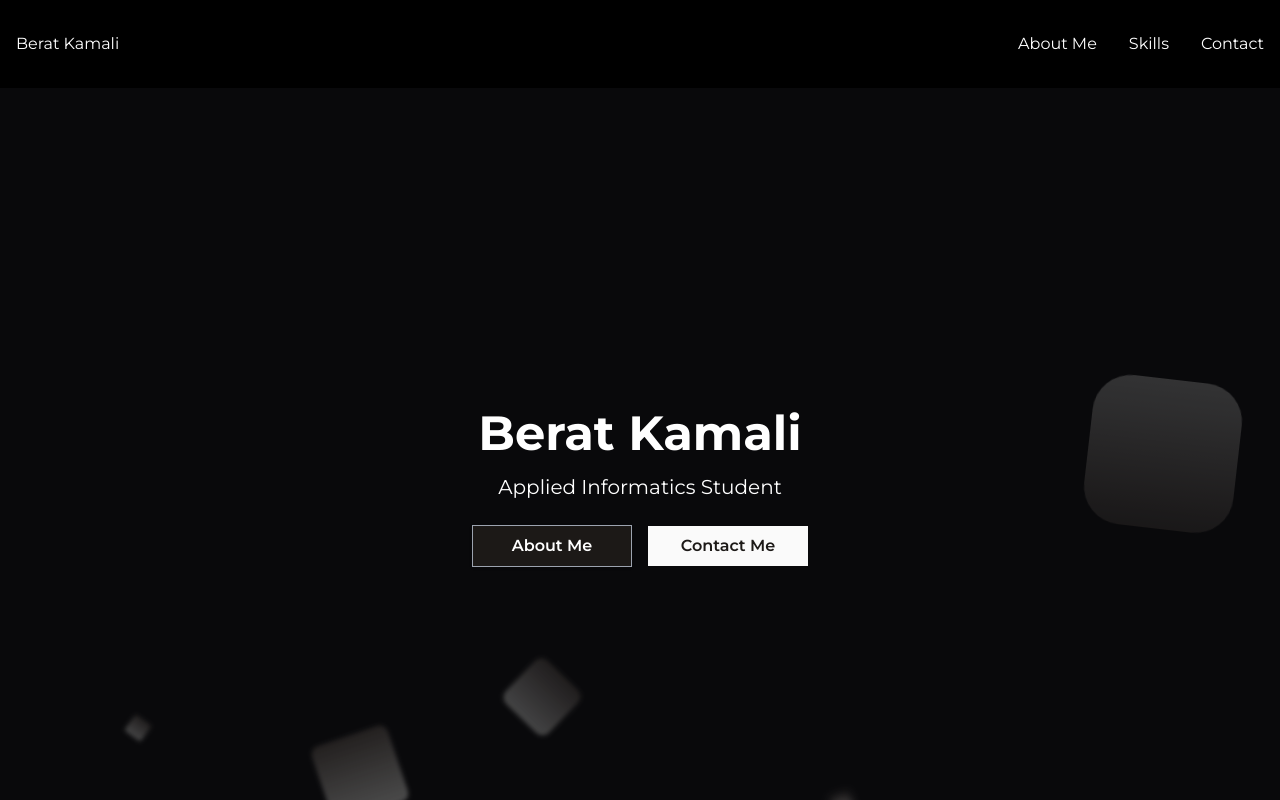
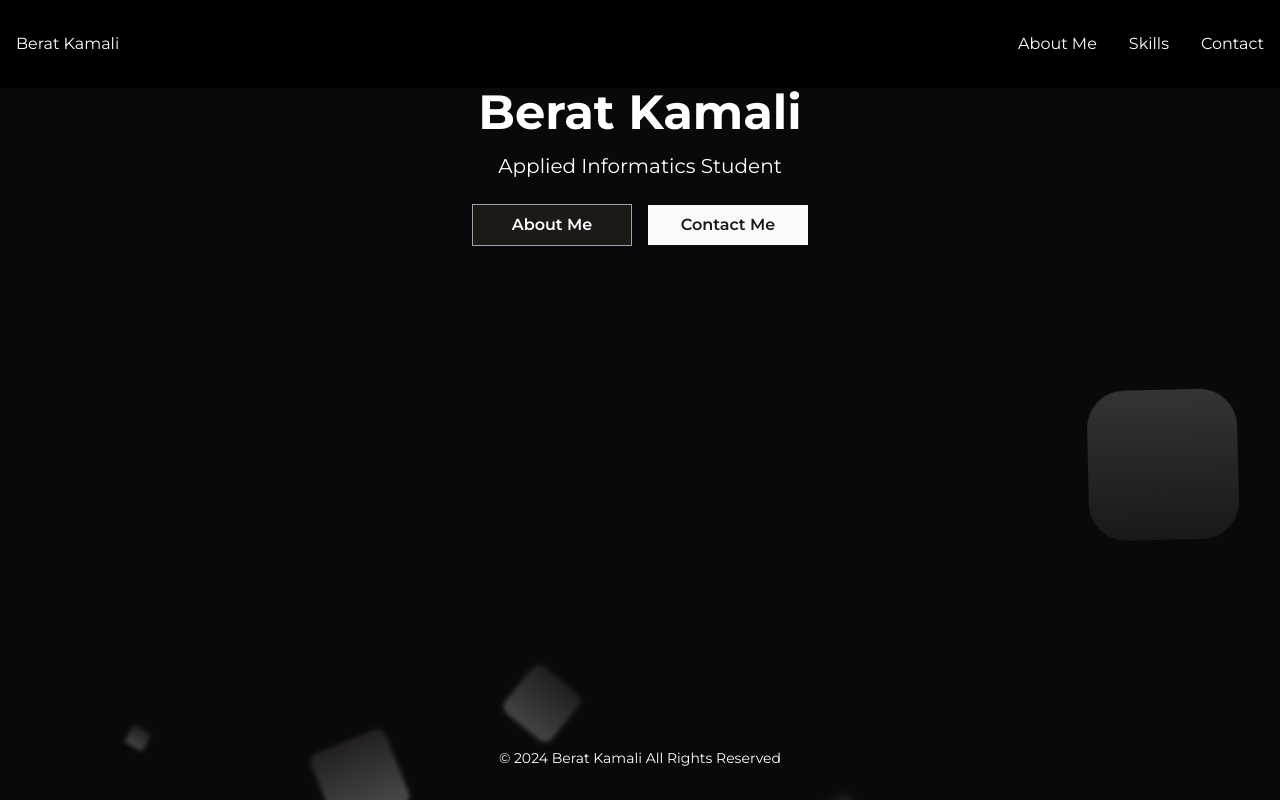
Before and after one commit to beratkml/MSCPersonalPortfolio, a Next.js app: page /home in a window 1280 px wide. Shown: the top 800 px of the page. Built offline with nearby package versions, Linux system fonts and the light colour scheme.

Commit message:
height issue

```diff
--- a/src/components/general/main/MainBody.tsx
+++ b/src/components/general/main/MainBody.tsx
@@ -4,7 +4,7 @@ import Link from "next/link";
 export const MainBody: React.FC = () => {
   return (
     <>
-      <section className="min-h-screen flex justify-center items-center ">
+      <section className="h-screen-custom flex justify-center items-center ">
         <div className="text-center">
           <h2 className="text-5xl font-bold">Berat Kamali</h2>
           <p className="text-xl mt-4">Applied Informatics Student</p>
--- a/src/components/general/motion/Reveal.tsx
+++ b/src/components/general/motion/Reveal.tsx
@@ -6,7 +6,7 @@ interface RevealProps {
   width?: "fit-content" | "100%";
 }
 
-export const Reveal: React.FC<RevealProps> = ({ children, width = "100%" }) => {
+export const Reveal: React.FC<RevealProps> = ({ children }) => {
   const objectRef = useRef<HTMLDivElement | null>(null);
   const inView = useInView(objectRef, { once: true });
   const controls = useAnimation();
--- a/tailwind.config.ts
+++ b/tailwind.config.ts
@@ -15,6 +15,9 @@ const config: Config = {
         "gradient-radial": "radial-gradient(var(--tw-gradient-stops))",
         "gradient-conic": "conic-gradient(from 180deg at 50% 50%, var(--tw-gradient-stops))",
       },
+      height: {
+        "screen-custom": "calc(var(--vh) * 100)",
+      },
     },
   },
   plugins: [],
```
